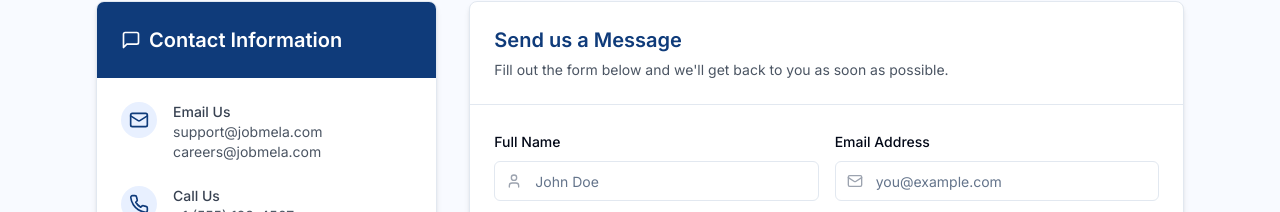
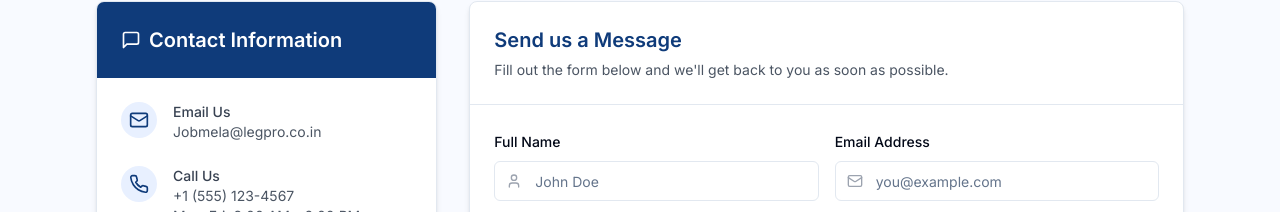
Before and after one commit to LegproSolutions/Front-End, a React (Vite) app: page /contactus in a window 1280 px wide. Shown: the part 276-488 px from the top of the page. Built offline with nearby package versions, Linux system fonts and the light colour scheme; no server answers.

Commit message:
Update contactus.jsx

```diff
--- a/src/Components/contactus.jsx
+++ b/src/Components/contactus.jsx
@@ -63,8 +63,7 @@
                   </div>
                   <div>
                     <p className="text-sm font-medium text-gray-700">Email Us</p>
-                    <p className="text-sm text-gray-600">support@jobmela.com</p>
-                    <p className="text-sm text-gray-600">careers@jobmela.com</p>
+                    <p className="text-sm text-gray-600">Jobmela@legpro.co.in</p>
                   </div>
                 </div>
 
```
